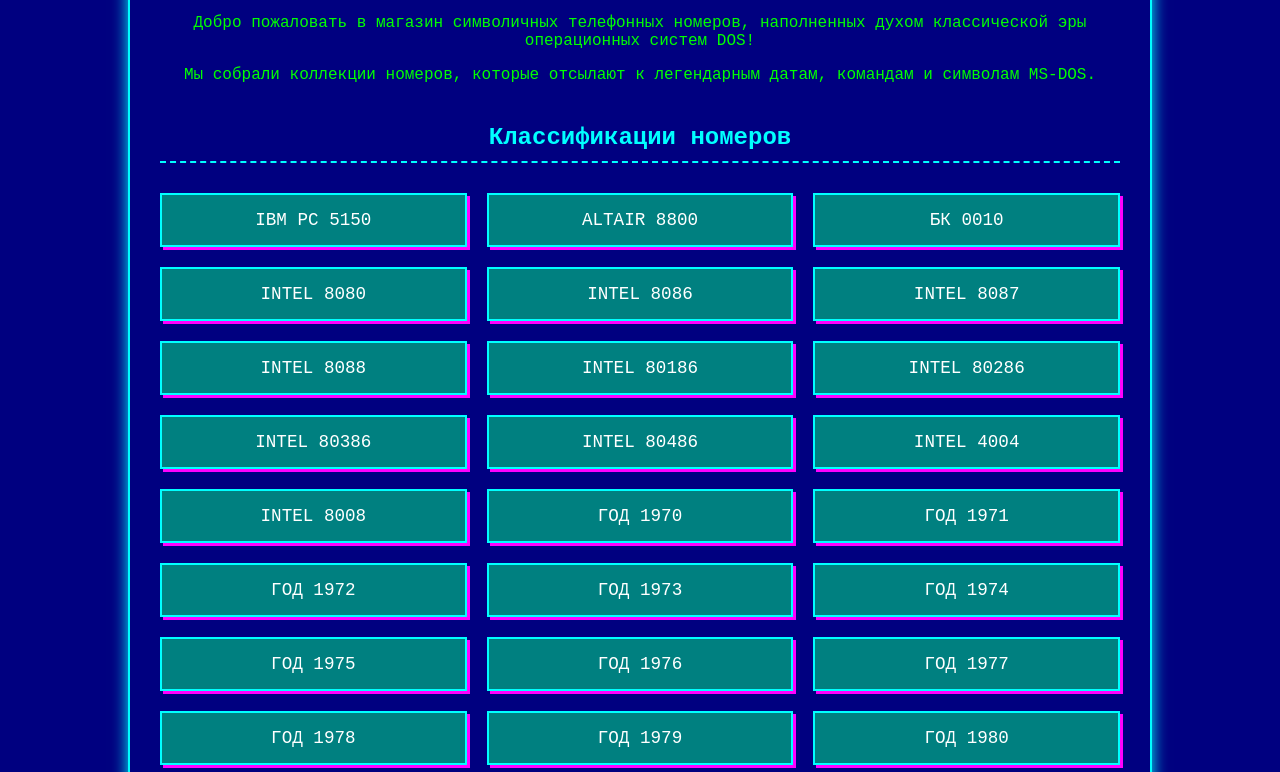
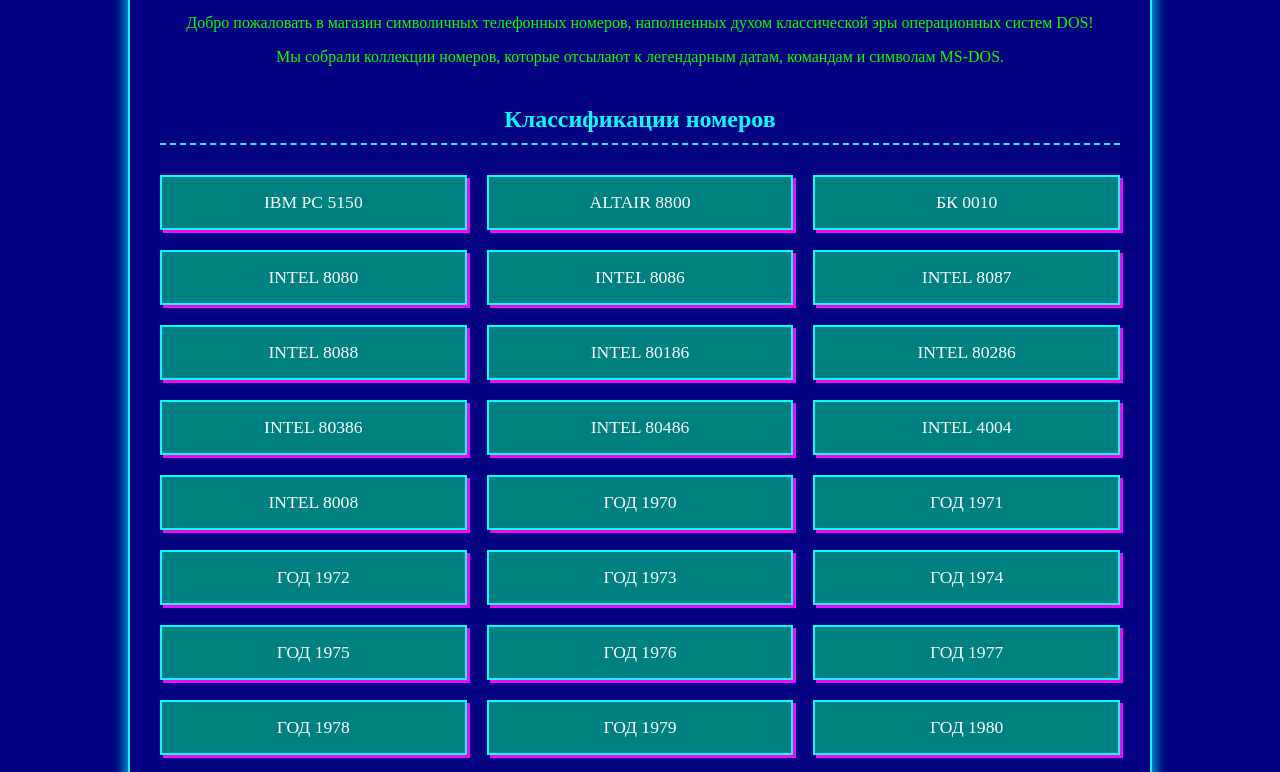
Before and after one commit to sementsul/tgbot, a plain HTML site: page index.html in a window 1280 px wide. Shown: the part 126-898 px from the top of the page. Drawn offline with Linux system fonts and the light colour scheme.

Commit message:
Update index.html

```diff
--- a/index.html
+++ b/index.html
@@ -11,7 +11,7 @@
 }
 
         body {
-            font-family: "Courier New", Courier, monospace;
+           /* font-family: "Courier New", Courier, monospace; */
             background-color: #000080; /* Темно-синий фон MS-DOS */
             color: #00FF00; /* Ярко-зеленый текст MS-DOS */
             margin: 0;
```
